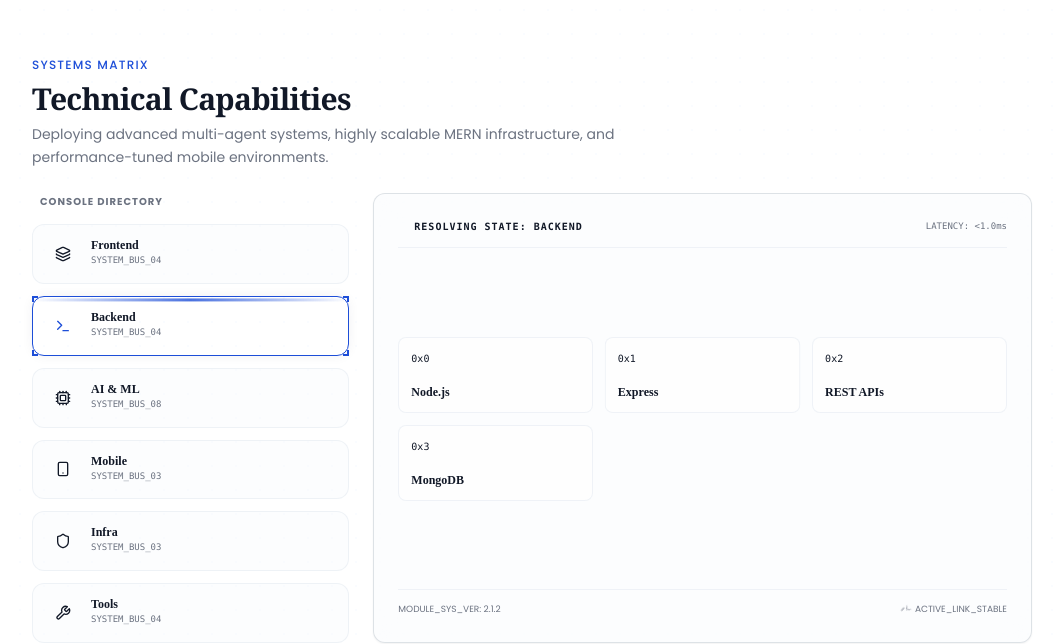
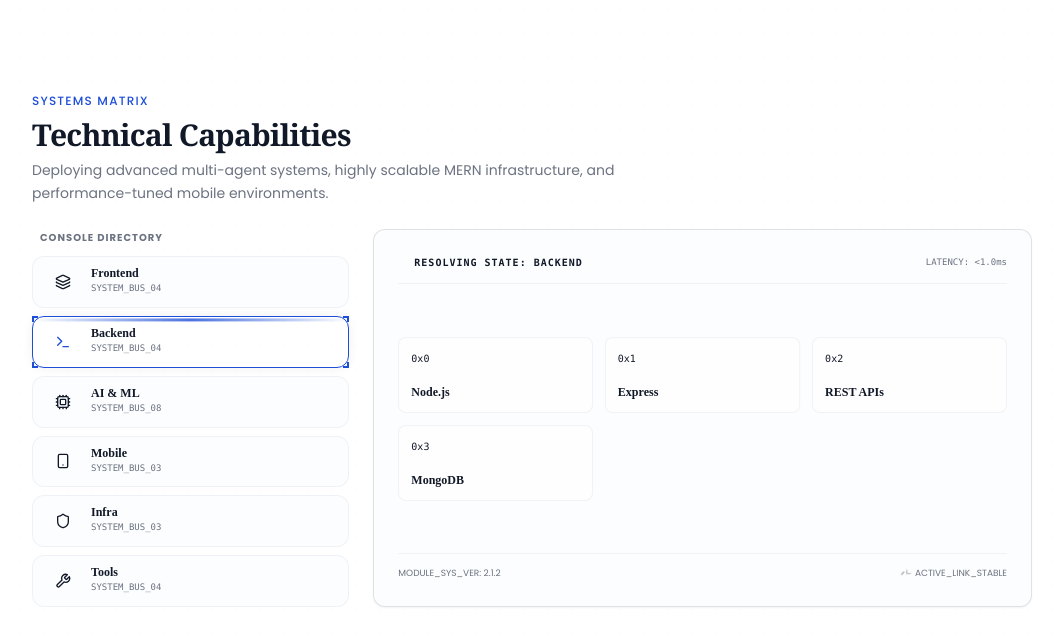
Before and after one commit to ragavan28v/ragavan.dev, a React (Vite) app: page / in a window 1280 px wide. Shown: the part 1650-2294 px from the top of the page, without its empty margins (160-1223 px from the left). Built offline with nearby package versions, Linux system fonts and the light colour scheme; a web font is replaced by a local one.

Commit message:
design: slightly shrink Skills console footprint for deployed view

```diff
--- a/src/components/Skills.jsx
+++ b/src/components/Skills.jsx
@@ -52,7 +52,7 @@ export default function Skills() {
   const CategoryIcon = iconsMap[activeCatData.label] || Cpu;
 
   return (
-    <section id="skills" className="section-shell min-h-screen flex items-center bg-white dark:bg-page scroll-mt-0 relative overflow-hidden py-12 lg:py-16">
+    <section id="skills" className="section-shell min-h-screen flex items-center bg-white dark:bg-page scroll-mt-0 relative overflow-hidden py-8 lg:py-12">
       {/* HUD scanning background grid */}
       <div className="absolute inset-0 bg-[radial-gradient(var(--accent-surface)_1.5px,transparent_1.5px)] bg-[size:24px_24px] opacity-30 pointer-events-none" />
 
@@ -68,11 +68,11 @@ export default function Skills() {
 
           <div className="grid grid-cols-1 lg:grid-cols-12 gap-6 items-stretch">
             {/* Left Console: Category Selector */}
-            <div className="lg:col-span-4 flex flex-col gap-3">
+            <div className="lg:col-span-4 flex flex-col gap-2">
               <span className="text-[10px] font-bold tracking-widest text-secondary uppercase px-2 mb-0.5 block">
                 Console Directory
               </span>
-              <div className="flex flex-row lg:flex-col overflow-x-auto lg:overflow-x-visible pb-2 lg:pb-0 gap-3 scrollbar-hide">
+              <div className="flex flex-row lg:flex-col overflow-x-auto lg:overflow-x-visible pb-2 lg:pb-0 gap-2 scrollbar-hide">
                 {skillCategories.map((category, idx) => {
                   const IconComponent = iconsMap[category.label] || Cpu;
                   const isActive = activeCategory === idx;
@@ -89,7 +89,7 @@ export default function Skills() {
                         setActiveCategory(idx);
                       }}
                       onMouseLeave={() => setIsPaused(false)}
-                      className={`relative flex items-center gap-3.5 px-4 py-3.5 text-left border rounded-xl transition-all duration-300 shrink-0 lg:shrink-1 ${
+                      className={`relative flex items-center gap-3.5 px-4 py-2.5 text-left border rounded-xl transition-all duration-300 shrink-0 lg:shrink-1 ${
                         isActive
                           ? 'border-accent bg-accent/5 dark:bg-accent/10 shadow-[0_0_12px_rgba(6,34,63,0.06)] dark:shadow-[0_0_15px_rgba(194,217,255,0.04)]'
                           : 'border-slate-200/50 dark:border-slate-800 bg-slate-50/40 dark:bg-slate-900/20 hover:border-accent/40'
@@ -122,7 +122,7 @@ export default function Skills() {
             </div>
 
             {/* Right HUD: Holographic Visualizer */}
-            <div className="lg:col-span-8 cyber-panel p-5 lg:p-6 min-h-[350px] lg:h-full flex flex-col justify-between overflow-hidden shadow-sm bg-slate-50/45 dark:bg-slate-950/20">
+            <div className="lg:col-span-8 cyber-panel p-5 lg:p-6 min-h-[310px] lg:h-full flex flex-col justify-between overflow-hidden shadow-sm bg-slate-50/45 dark:bg-slate-950/20">
               {/* Corner brackets */}
               <span className="cyber-panel-corner cyber-corner-tl" />
               <span className="cyber-panel-corner cyber-corner-tr" />
```
